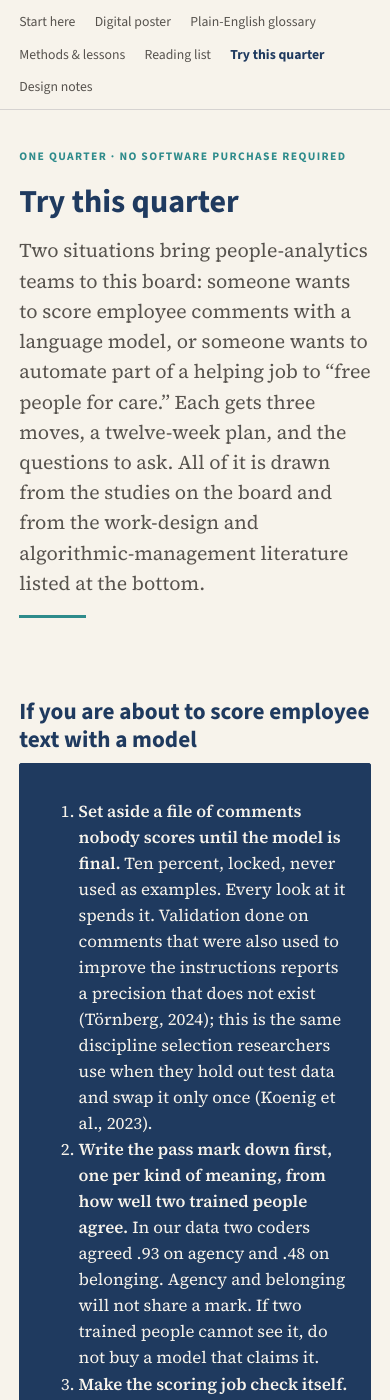
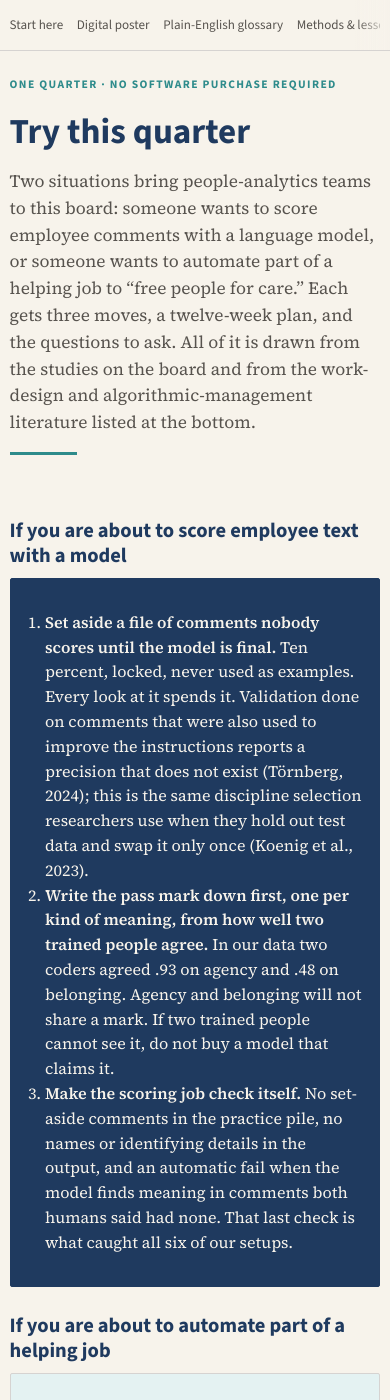
Before and after one commit to mjmonnot/mjmonnot.github.io, a Jekyll site: the page lec-2026/practice.html, which Jekyll copies as it is, in a window 390 px wide and 1400 px high. Built offline with Jekyll 4.4.1, drawn with Linux system fonts in a browser that asks for light colours; some of the changed text lies outside the part shown.

Commit message:
Make LEC goody bag and homepage feature phone-friendly
Scrollable sticky nav, wrap-safe citations, and horizontally
scrollable tables on small screens; tighten the home feature
card for narrow viewports.

Co-authored-by: Matt Monnot <mjmonnot@users.noreply.github.com>

```diff
--- a/lec-2026/assets/bag.css
+++ b/lec-2026/assets/bag.css
@@ -13,7 +13,11 @@
   --soft-rust: #f6e4d8;
 }
 * { box-sizing: border-box; }
-html { scroll-behavior: smooth; }
+html {
+  scroll-behavior: smooth;
+  -webkit-text-size-adjust: 100%;
+  text-size-adjust: 100%;
+}
 body {
   margin: 0;
   background: var(--paper);
@@ -21,15 +25,30 @@ body {
   font-family: "Source Serif 4", Georgia, "Times New Roman", serif;
   font-size: 1.05rem;
   line-height: 1.55;
+  overflow-x: clip;
 }
 a { color: var(--navy); }
 a:hover { color: var(--teal); }
-.wrap { width: min(1080px, calc(100% - 2.4rem)); margin: 0 auto; }
+.wrap {
+  width: min(1080px, calc(100% - 2.4rem));
+  margin: 0 auto;
+  max-width: 100%;
+}
 .nav {
   position: sticky; top: 0; z-index: 5;
   background: rgba(247,243,235,.94);
   border-bottom: 1px solid var(--rule);
   backdrop-filter: blur(8px);
+}
+.nav::after {
+  content: "";
+  position: absolute;
+  top: 0; right: 0; bottom: 0;
+  width: 2.2rem;
+  pointer-events: none;
+  opacity: 0;
+  background: linear-gradient(to right, rgba(247,243,235,0), rgba(247,243,235,.96));
+  transition: opacity .15s ease;
 }
 .nav .wrap {
   display: flex; flex-wrap: wrap; gap: .7rem 1.2rem;
@@ -37,14 +56,21 @@ a:hover { color: var(--teal); }
   font-family: "Source Sans 3", Calibri, sans-serif;
   font-size: .86rem;
 }
-.nav a { text-decoration: none; color: var(--muted); }
+.nav a {
+  text-decoration: none;
+  color: var(--muted);
+  padding: .2rem 0;
+  min-height: 2rem;
+  display: inline-flex;
+  align-items: center;
+}
 .nav a:hover, .nav a.here { color: var(--navy); font-weight: 650; }
 .kicker {
   font-family: "Source Sans 3", Calibri, sans-serif;
   letter-spacing: .12em; text-transform: uppercase;
   font-size: .72rem; color: var(--teal); font-weight: 700;
 }
-h1, h2, h3 { font-family: "Source Sans 3", Calibri, sans-serif; line-height: 1.2; }
+h1, h2, h3 { font-family: "Source Sans 3", Calibri, sans-serif; line-height: 1.2; overflow-wrap: anywhere; }
 h1 { font-size: clamp(2rem, 5vw, 3.2rem); color: var(--navy); margin: .2rem 0 1rem; }
 h2 { font-size: 1.45rem; color: var(--navy); margin: 2.2rem 0 .6rem; }
 h3 { font-size: 1.05rem; color: var(--teal); margin: 1.4rem 0 .4rem; }
@@ -72,12 +98,24 @@ ul.clean { padding-left: 1.1rem; }
 ul.clean li { margin: .35rem 0; }
 .toc a { text-decoration: none; }
 .toc li { margin: .45rem 0; }
+.table-scroll {
+  width: 100%;
+  max-width: 100%;
+  overflow-x: auto;
+  -webkit-overflow-scrolling: touch;
+  margin: 0 0 1.2rem;
+  overscroll-behavior-x: contain;
+}
 table {
   width: 100%; border-collapse: collapse;
   font-family: "Source Sans 3", Calibri, sans-serif; font-size: .92rem;
 }
 th, td { text-align: left; padding: .55rem .45rem; vertical-align: top; border-bottom: 1px solid var(--rule); }
 th { color: var(--navy); font-weight: 700; border-bottom: 2px solid var(--navy); }
+.term h3, .term a, .note a, .refs a, td a {
+  overflow-wrap: anywhere;
+  word-break: break-word;
+}
 .hero { padding: 2.4rem 0 1.6rem; }
 .sidenote {
   font-family: "Source Sans 3", Calibri, sans-serif;
@@ -132,10 +170,72 @@ figure img {
   padding: .2rem .5rem;
 }
 @media (max-width: 800px) {
+  .wrap { width: calc(100% - 1.5rem); }
+  body { font-size: 1rem; }
+  .hero { padding: 1.6rem 0 1.1rem; }
+  .lede { font-size: 1.08rem; }
+  h2 { font-size: 1.28rem; margin-top: 1.7rem; }
+  .card { padding: .95rem 1rem; }
+  .nav { position: sticky; }
+  .nav::after { opacity: 1; }
+  .nav .wrap {
+    flex-wrap: nowrap;
+    gap: .85rem;
+    padding: .55rem 0;
+    overflow-x: auto;
+    -webkit-overflow-scrolling: touch;
+    scrollbar-width: thin;
+    overscroll-behavior-x: contain;
+  }
+  .nav a {
+    flex: 0 0 auto;
+    white-space: nowrap;
+    font-size: .82rem;
+  }
   .grid-2, .grid-3, .bar-row { grid-template-columns: 1fr; }
+  .bar-row {
+    gap: .25rem .5rem;
+    margin: .65rem 0;
+  }
+  .bar-row > span {
+    font-family: "Source Sans 3", Calibri, sans-serif;
+    font-size: .86rem;
+    color: var(--muted);
+  }
+  .table-scroll {
+    margin-left: -.15rem;
+    margin-right: -.15rem;
+    padding-bottom: .15rem;
+  }
+  .table-scroll > table {
+    width: max-content;
+    min-width: 100%;
+  }
+  th, td {
+    padding: .5rem .4rem;
+    font-size: .84rem;
+  }
+  .table-scroll th,
+  .table-scroll td {
+    min-width: 7rem;
+  }
+  .table-scroll th:first-child,
+  .table-scroll td:first-child {
+    min-width: 4.2rem;
+  }
+  figure { margin: 1rem 0 1.3rem; }
+  .jump { gap: .35rem; }
+  .jump a { padding: .35rem .55rem; }
+}
+@media (max-width: 420px) {
+  .wrap { width: calc(100% - 1.2rem); }
+  h1 { font-size: clamp(1.75rem, 9vw, 2.4rem); }
+  .card.navy ol, .card.teal ol { padding-left: 1.15rem; }
 }
 @media print {
   .nav { position: static; }
   body { background: white; }
   .card { break-inside: avoid; }
+  .table-scroll { overflow: visible; }
+  .table-scroll > table { width: 100%; min-width: 0; }
 }
--- a/lec-2026/explainers.html
+++ b/lec-2026/explainers.html
@@ -186,7 +186,8 @@
   </article>
 
   <h2>A 10-minute path through the citations</h2>
-  <table>
+  <div class="table-scroll">
+<table>
     <thead><tr><th>You already know…</th><th>Open this</th></tr></thead>
     <tbody>
       <tr><td>Interrater reliability, not ML</td><td>Cicchetti and Feinstein (1990); then Törnberg (2024)</td></tr>
@@ -196,6 +197,7 @@
       <tr><td>Vendor demo tomorrow</td><td><a href="practice.html">Try this quarter</a> and the PSA card above</td></tr>
     </tbody>
   </table>
+</div>
 
   <p class="note">Full bibliographic entries sit on the <a href="references.html">annotated readings</a> page. Visualization sources for how the digital poster was drawn are on the <a href="design.html">design notes</a> page and are not in the local PDF corpus.</p>
 </main>
--- a/lec-2026/index.html
+++ b/lec-2026/index.html
@@ -32,7 +32,8 @@
   <p>Thanks for stopping by the board. This page is everything the sixteen tiles could not hold, in the order most people want it: the poster as one scrolling page, the three things to try at work this quarter, a plain-English glossary for any term that sounded like another field, and the methods and readings behind it. Everything works offline once downloaded. If you have five minutes, read <a href="poster.html">the poster</a>; if you have one, read <a href="practice.html">Try this quarter</a>.</p>
 
   <h2>What is inside</h2>
-  <table class="toc">
+  <div class="table-scroll">
+<table class="toc">
     <thead>
       <tr><th>Page</th><th>What you get</th><th>Time</th></tr>
     </thead>
@@ -70,6 +71,7 @@
 
     </tbody>
   </table>
+</div>
 
   <h2>The results in one screen</h2>
   <div class="grid grid-2">
--- a/lec-2026/practice.html
+++ b/lec-2026/practice.html
@@ -46,7 +46,8 @@
   </div>
 
   <h2>Twelve weeks</h2>
-  <table>
+  <div class="table-scroll">
+<table>
     <thead>
       <tr><th>Weeks</th><th>Text scoring track</th><th>Automation track</th></tr>
     </thead>
@@ -58,6 +59,7 @@
       <tr><td>11–12</td><td>Decide: accept where the mark is cleared, keep humans where it is not. Write the one-page record. The set-aside file stays shut unless you accepted.</td><td>Decide: scale, redesign, or stop, task by task. Write down which decisions stayed with the person and why.</td></tr>
     </tbody>
   </table>
+</div>
 
   <h2>Ask the vendor</h2>
   <ul class="clean">
@@ -83,7 +85,8 @@
   <h2>A 20-minute meaning map</h2>
   <p>In a team that is about to adopt a documentation or monitoring tool, list six tasks. For each, mark: whose meaning does it carry (self, other, both, unclear)? What does the tool do to it (replace, tend, amplify)? If it replaces the task, what occasion for meaning disappears, and what is the replacement? This is a discussion device, not a validated instrument. In our data the broad meaning dimensions did not forecast next-year strain; stories anchored in competence did, in 17 cases, and that lead is exploratory. Treat the column “what is lost” as the hypothesis you will test in the pilot survey.</p>
 
-  <table>
+  <div class="table-scroll">
+<table>
     <thead>
       <tr><th>Task</th><th>Meaning source (if any)</th><th>Replace / tend / amplify</th><th>Decision stays with the person?</th><th>What is lost if it goes?</th></tr>
     </thead>
@@ -96,6 +99,7 @@
       <tr><td></td><td></td><td></td><td></td><td></td></tr>
     </tbody>
   </table>
+</div>
 
   <p class="note">Print this page. The empty rows are the point. Plain definitions of the set-aside file, the agreement score, and a false present call sit in the <a href="explainers.html">Plain-English glossary</a>.</p>
 
```
Also changed, not shown: assets/main.scss (+63 -0 lines), lec-2026/design.html (+6 -2 lines).
